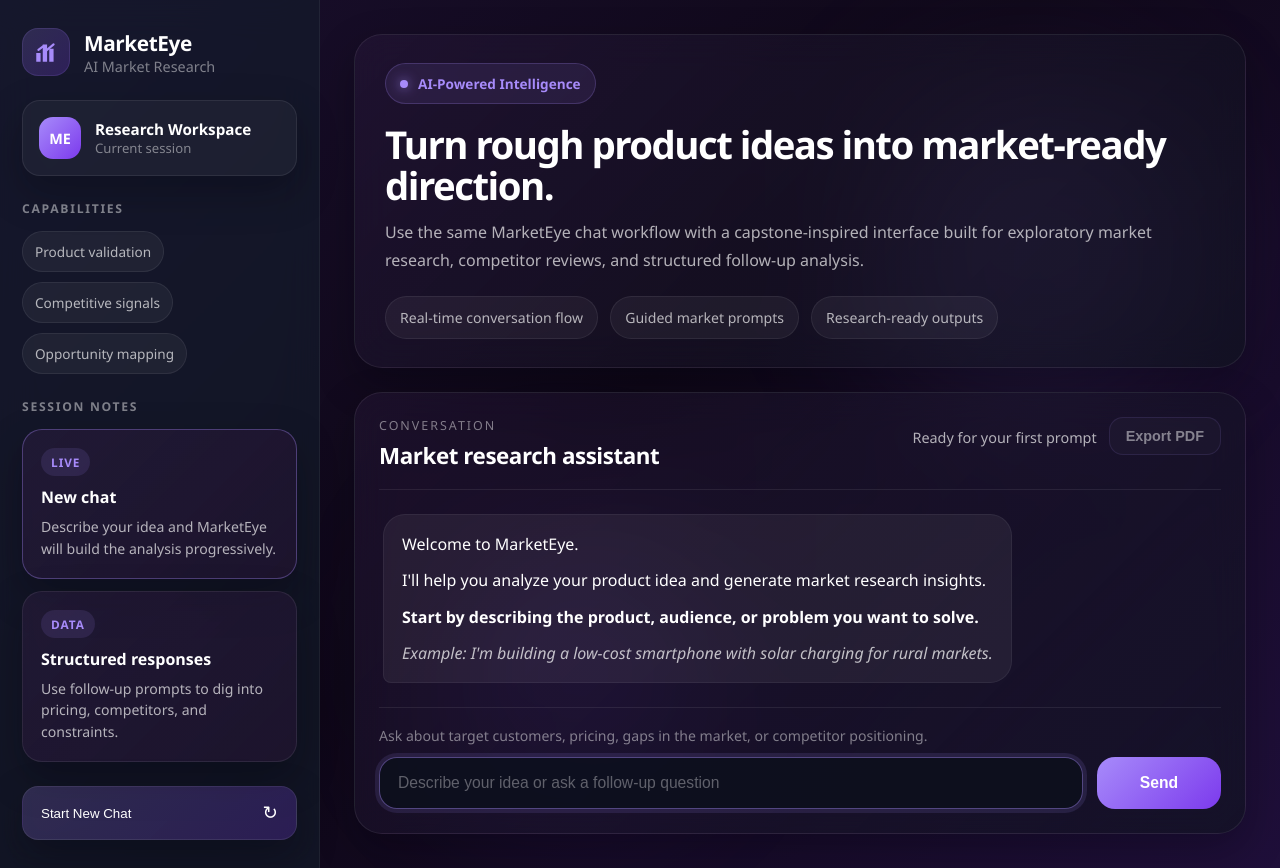
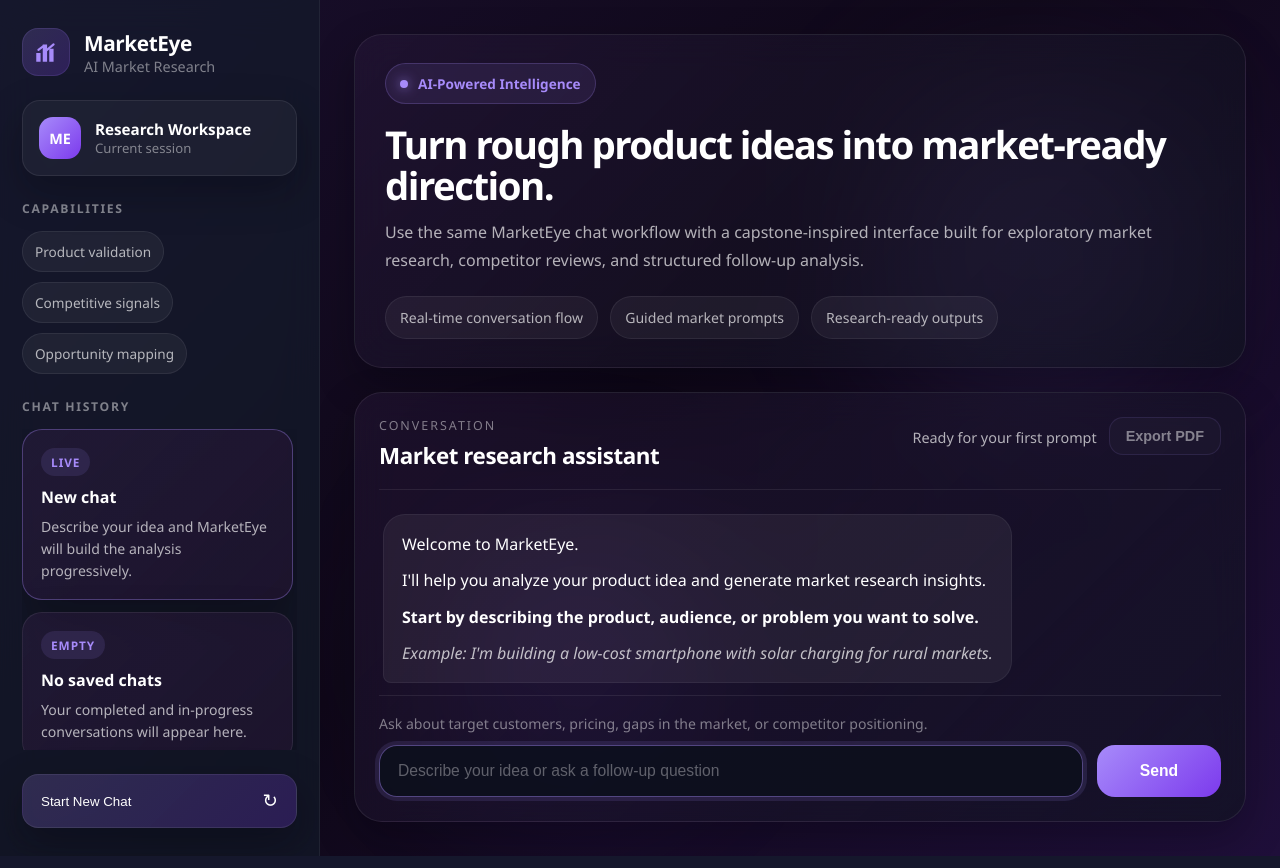
Before and after one commit to ShivaShaklya/MarketEye, a Flask app: page / in a window 1280 px wide. Run offline with Flask 3, Linux system fonts and the light colour scheme; data that the repository does not hold is empty.

Commit message:
add chat history feature

```diff
--- a/Frontend/static/css/style.css
+++ b/Frontend/static/css/style.css
@@ -23,19 +23,21 @@
 }
 
 body {
-    min-height: 100vh;
+    height: 100vh;
     font-family: "Segoe UI", Arial, sans-serif;
     color: var(--text-main);
     background: linear-gradient(135deg, var(--bg-start) 0%, var(--bg-mid) 48%, var(--bg-end) 100%);
+    overflow: hidden;
 }
 
 .app-shell {
-    min-height: 100vh;
+    height: 100vh;
     display: flex;
 }
 
 .sidebar {
     width: 320px;
+    height: 100vh;
     padding: 28px 22px;
     background: var(--panel-dark);
     border-right: 1px solid rgba(255, 255, 255, 0.06);
@@ -43,6 +45,9 @@ body {
     display: flex;
     flex-direction: column;
     gap: 24px;
+    overflow: hidden;
+    position: sticky;
+    top: 0;
 }
 
 .sidebar-brand {
@@ -126,6 +131,7 @@ body {
 
 .sidebar-section-fill {
     flex: 1;
+    min-height: 0;
 }
 
 .section-heading {
@@ -151,10 +157,26 @@ body {
     color: var(--text-muted);
 }
 
-.insight-stack {
+.insight-stack,
+.history-list {
     display: flex;
     flex-direction: column;
     gap: 12px;
+}
+
+.history-list {
+    min-height: 0;
+    overflow-y: auto;
+    padding-right: 4px;
+}
+
+.history-list::-webkit-scrollbar {
+    width: 8px;
+}
+
+.history-list::-webkit-scrollbar-thumb {
+    border-radius: 999px;
+    background: rgba(255, 255, 255, 0.14);
 }
 
 .insight-card {
@@ -217,11 +261,14 @@ body {
 .main-panel {
     position: relative;
     flex: 1;
+    min-width: 0;
+    height: 100vh;
     padding: 34px;
     display: flex;
     flex-direction: column;
     gap: 24px;
-    overflow: hidden;
+    overflow-y: auto;
+    overflow-x: hidden;
 }
 
 .ambient {
@@ -314,11 +361,12 @@ body {
 }
 
 .workspace-panel {
-    min-height: 0;
-    flex: 1;
+    min-height: auto;
+    flex: 0 0 auto;
     display: flex;
     flex-direction: column;
     padding: 24px;
+    overflow: visible;
 }
 
 .workspace-header {
@@ -380,8 +428,8 @@ body {
 }
 
 .chat-messages {
-    flex: 1;
-    overflow-y: auto;
+    flex: 0 0 auto;
+    overflow: visible;
     padding: 24px 4px 12px;
     display: flex;
     flex-direction: column;
@@ -535,11 +583,11 @@ body {
     animation-delay: 0.4s;
 }
 
-.chat-messages::-webkit-scrollbar {
+.main-panel::-webkit-scrollbar {
     width: 8px;
 }
 
-.chat-messages::-webkit-scrollbar-thumb {
+.main-panel::-webkit-scrollbar-thumb {
     border-radius: 999px;
     background: rgba(255, 255, 255, 0.14);
 }
--- a/Frontend/static/js/chat.js
+++ b/Frontend/static/js/chat.js
@@ -13,6 +13,7 @@
     const newChatBtn = document.getElementById('new-chat-btn');
     const chatStatus = document.getElementById('chat-status');
     const exportPdfBtn = document.getElementById('export-pdf-btn');
+    const historyList = document.getElementById('history-list');
     const storageKey = 'marketeye-active-chat';
 
     const welcomeMarkup = `
@@ -33,6 +34,7 @@
     let currentStatus = null;
 
     restoreSession();
+    loadHistory();
     messageInput.focus();
 
     chatForm.addEventListener('submit', handleSubmit);
@@ -67,6 +69,7 @@
                     persistSession();
                     updateStatus('Session active');
                     syncExportAvailability(response.status);
+                    loadHistory();
                 }
             } else {
                 response = await sendMessage(message);
@@ -82,6 +85,7 @@
                 addMessage(response.response, 'bot');
                 updateStatus(response.status === 'MARKET_RESEARCH_READY' ? 'Report ready to export' : 'Ready for your next question');
                 syncExportAvailability(response.status);
+                loadHistory();
             }
         } catch (error) {
             hideTypingIndicator();
@@ -123,6 +127,7 @@
         setProcessing(false);
         updateStatus('Ready for your first prompt');
         syncExportAvailability();
+        loadHistory();
         messageInput.focus();
     }
 
@@ -202,6 +207,120 @@
         } finally {
             syncExportAvailability('MARKET_RESEARCH_READY');
         }
+    }
+
+    async function loadHistory() {
+        if (!historyList) return;
+
+        try {
+            const response = await fetch('/api/chats');
+            const data = await response.json();
+            const chats = Array.isArray(data.chats) ? data.chats : [];
+            renderHistory(chats);
+        } catch (error) {
+            console.error('History load error:', error);
+        }
+    }
+
+    function renderHistory(chats) {
+        if (!historyList) return;
+
+        const introCard = `
+            <article class="insight-card insight-card-active">
+                <span class="insight-badge">Live</span>
+                <h2>New chat</h2>
+                <p>Describe your idea and MarketEye will build the analysis progressively.</p>
+            </article>
+        `;
+
+        if (!chats.length) {
+            historyList.innerHTML = `${introCard}
+                <article class="insight-card">
+                    <span class="insight-badge">Empty</span>
+                    <h2>No saved chats</h2>
+                    <p>Your completed and in-progress conversations will appear here.</p>
+                </article>`;
+            return;
+        }
+
+        const items = chats.map((chat) => {
+            const activeClass = chat.user_id === userId && chat.chat_id === chatId ? ' insight-card-active' : '';
+            const badge = chat.finalized ? 'Ready' : 'Live';
+            const updated = formatTimestamp(chat.updated_at);
+            return `
+                <article class="insight-card history-card${activeClass}" data-user-id="${escapeHtml(chat.user_id)}" data-chat-id="${escapeHtml(chat.chat_id)}">
+                    <span class="insight-badge">${badge}</span>
+                    <h2 class="history-card-title">${escapeHtml(chat.title || 'Untitled chat')}</h2>
+                    <p class="history-card-meta">${escapeHtml((chat.status || '').replaceAll('_', ' ').toLowerCase())}</p>
+                    <p class="history-card-meta">${escapeHtml(updated)}</p>
+                </article>
+            `;
+        }).join('');
+
+        historyList.innerHTML = introCard + items;
+        historyList.querySelectorAll('.history-card').forEach((card) => {
+            card.addEventListener('click', () => {
+                const selectedUserId = card.dataset.userId;
+                const selectedChatId = card.dataset.chatId;
+                if (selectedUserId && selectedChatId) {
+                    openSavedChat(selectedUserId, selectedChatId);
+                }
+            });
+        });
+    }
+
+    async function openSavedChat(selectedUserId, selectedChatId) {
+        updateStatus('Loading saved chat...');
+        try {
+            const response = await fetch(`/api/chat/${encodeURIComponent(selectedUserId)}/${encodeURIComponent(selectedChatId)}`);
+            const chat = await response.json();
+            if (!response.ok) {
+                throw new Error(chat.error || 'Unable to load chat.');
+            }
+
+            userId = chat.user_id || selectedUserId;
+            chatId = chat.chat_id || selectedChatId;
+            currentStatus = chat.status || null;
+            isFirstMessage = !(userId && chatId) || currentStatus === 'MARKET_RESEARCH_READY';
+            persistSession(currentStatus);
+            syncExportAvailability(currentStatus);
+            renderConversation(chat.conversation_history || []);
+            updateStatus(currentStatus === 'MARKET_RESEARCH_READY' ? 'Saved report ready to export. Send a new idea to start a new chat.' : 'Saved chat loaded');
+            loadHistory();
+        } catch (error) {
+            console.error('Open chat error:', error);
+            addMessage(`Warning: ${error.message}`, 'bot');
+            updateStatus('Unable to load saved chat');
+        }
+    }
+
+    function renderConversation(conversation) {
+        if (!Array.isArray(conversation) || !conversation.length) {
+            chatMessages.innerHTML = welcomeMarkup;
+            return;
+        }
+
+        chatMessages.innerHTML = '';
+        conversation.forEach((entry) => {
+            const sender = entry.role === 'user' ? 'user' : 'bot';
+            addMessage(entry.text || '', sender);
+        });
+    }
+
+    function formatTimestamp(value) {
+        if (!value) return 'Unknown date';
+        const parsed = new Date(value);
+        if (Number.isNaN(parsed.getTime())) return value;
+        return parsed.toLocaleString();
+    }
+
+    function escapeHtml(text) {
+        return String(text || '')
+            .replace(/&/g, '&amp;')
+            .replace(/</g, '&lt;')
+            .replace(/>/g, '&gt;')
+            .replace(/"/g, '&quot;')
+            .replace(/'/g, '&#39;');
     }
 
     function addMessage(content, sender) {
--- a/Frontend/templates/index.html
+++ b/Frontend/templates/index.html
@@ -43,18 +43,13 @@
 
             <div class="sidebar-section sidebar-section-fill">
                 <div class="section-heading">
-                    <span>Session Notes</span>
+                    <span>Chat History</span>
                 </div>
-                <div class="insight-stack">
+                <div class="history-list" id="history-list">
                     <article class="insight-card insight-card-active">
                         <span class="insight-badge">Live</span>
                         <h2>New chat</h2>
                         <p>Describe your idea and MarketEye will build the analysis progressively.</p>
-                    </article>
-                    <article class="insight-card">
-                        <span class="insight-badge">Data</span>
-                        <h2>Structured responses</h2>
-                        <p>Use follow-up prompts to dig into pricing, competitors, and constraints.</p>
                     </article>
                 </div>
             </div>
--- a/app.py
+++ b/app.py
@@ -12,7 +12,7 @@ sys.path.insert(0, os.path.join(os.path.dirname(__file__), 'Backend'))
 
 from flask import Flask, render_template, request, jsonify, send_file
 from Backend.chat_orchestration import start_chat, process_message
-from Backend.chat_store import load_chat
+from Backend.chat_store import load_chat, list_chats
 import uuid
 
 # app = Flask(__name__)
@@ -98,6 +98,27 @@ def api_reset_chat():
     return jsonify({"success": True, "message": "Chat session reset."})
 
 
+@app.route('/api/chats', methods=['GET'])
+def api_list_chats():
+    """List saved chats for sidebar history."""
+    try:
+        return jsonify({"chats": list_chats()})
+    except Exception as exc:
+        return jsonify({"error": str(exc)}), 500
+
+
+@app.route('/api/chat/<user_id>/<chat_id>', methods=['GET'])
+def api_get_chat(user_id, chat_id):
+    """Return a full saved chat session."""
+    try:
+        chat = load_chat(f"{user_id}_{chat_id}")
+        return jsonify(chat)
+    except FileNotFoundError:
+        return jsonify({"error": "Chat session not found."}), 404
+    except Exception as exc:
+        return jsonify({"error": str(exc)}), 500
+
+
 @app.route('/api/chat/export/<user_id>/<chat_id>', methods=['GET'])
 def api_export_chat_pdf(user_id, chat_id):
     """Generate and download a PDF for an existing chat session."""
```
Also changed, not shown: other parts of Frontend/static/css/style.css (+32 -0 lines), Backend/chat_store.py (+29 -0 lines).
